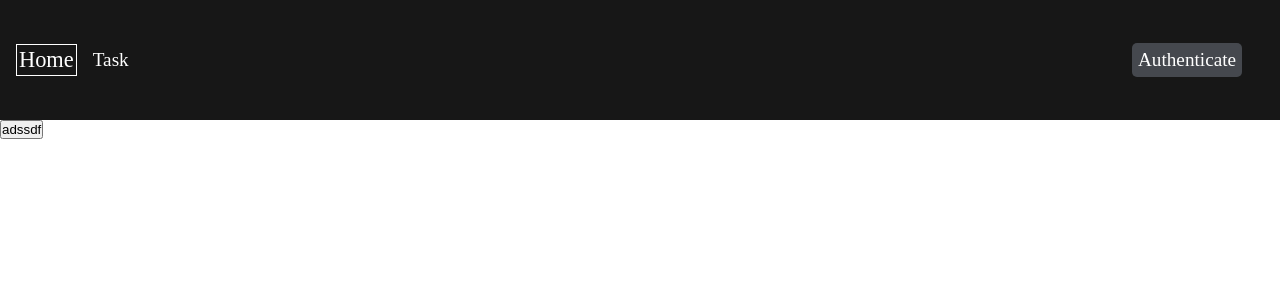
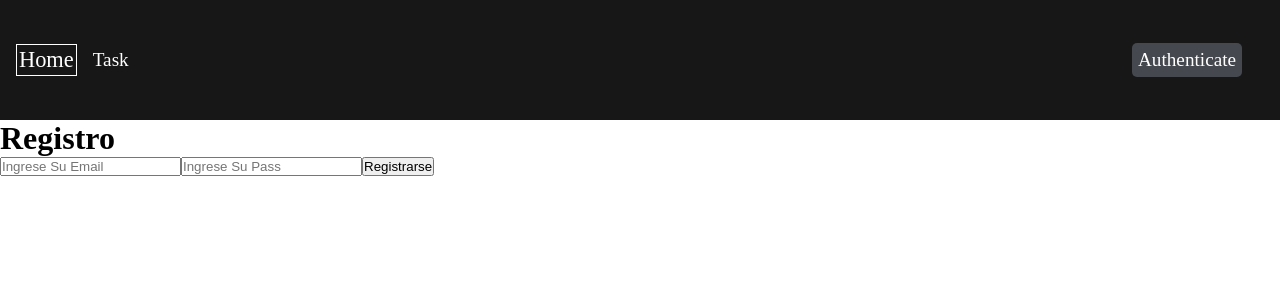
Before and after one commit to eriber01/Task-App, a React (Create React App) app: page /authenticate in a window 1280 px wide. Shown: the top 300 px of the page. Built offline with nearby package versions, Linux system fonts and the light colour scheme.

Commit message:
Task al 100% login iniciado

```diff
--- a/src/Components/Authenticate/Authenticate.js
+++ b/src/Components/Authenticate/Authenticate.js
@@ -3,18 +3,23 @@ import FormDataValidation from '../../Services/FormDataValidation'
 
 export default function Authenticate() {
 
-    const ValData = {
-        imput1: 'eriber',
-        imput2: ' '
-    }
-
-    const enviar = ()=>{
-        FormDataValidation(ValData, 'Login')
-    }
 
     return (
         <div>
-            <button onClick={enviar}>adssdf</button>
+            <h1>Registro</h1>
+
+            <form action="">
+                <input type="email" name="" id=""
+                    placeholder='Ingrese Su Email'
+                    value=''
+                />
+                <input type="password" name="" id=""
+                    placeholder='Ingrese Su Pass'
+                    value=''
+                />
+
+                <button>Registrarse</button>
+            </form>
         </div>
     )
 }
--- a/src/Components/Task/Task.js
+++ b/src/Components/Task/Task.js
@@ -14,7 +14,7 @@ import SendFirebaseTask from '../../Services/SendFirebaseTask'
 export default function Task() {
     //estados de las tareas
     const [ListTask, setListTask] = useState([])
-
+    const [IdTask, setIdTask] = useState([])
     const [addTask, setaddTask] = useState([{
         taskName: '',
         taskDescription: ''
@@ -106,6 +106,7 @@ export default function Task() {
     }
 
     const Update = async(item)=>{
+        setIdTask(item)
         await UpdateTask(item)
                 .then(TaskData =>{
                     setaddTask({...addTask, taskName: TaskData.Name,
@@ -117,10 +118,15 @@ export default function Task() {
 
     const SetUpdate = async (eve)=>{
         eve.preventDefault()
-        const id = ListTask[0].id
 
-        await FormDataValidation(addTask)
+        const ValData = {
+            imput1: addTask.taskName,
+            imput2: addTask.taskDescription
+        }
+
+        await FormDataValidation(ValData, 'Task')
         .then((ResValidation) =>{
+
             //valida si la respuesta de la validacion es correcta
             if (ResValidation.statusValidation === false) {
                 setMessageError(ResValidation.mesValidation)
@@ -134,7 +140,7 @@ export default function Task() {
                 setMessageSuccess(null)
                 TimeMessage()
             }else   {
-                SetUpdateTask(addTask, id)
+                SetUpdateTask(addTask, IdTask)
                     .then(
                         GetTask()
                             .then(TaskData =>{
```
